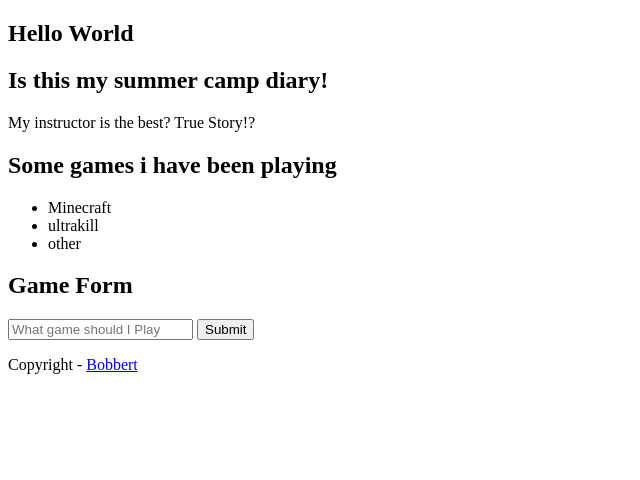
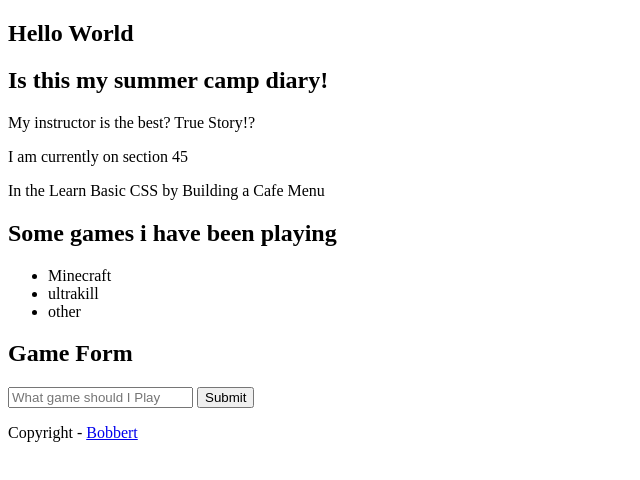
Before and after one commit to AUSernameTIN/journal, a plain HTML site: page Journal/index.html in a window 1280 px wide. Shown: the whole page, without its empty margins (0-640 px from the left). Drawn offline with Linux system fonts and the light colour scheme.

Commit message:
added a section on when section and thing i am on

```diff
--- a/Journal/index.html
+++ b/Journal/index.html
@@ -11,6 +11,10 @@
                 <h1>Hello World</h1>
                 <h2>Is this my summer camp diary!</h2>
                 <p>My instructor is the best? True Story!?</p>
+            </section>
+            <section>
+                <p>I am currently on section 45</p>
+                <p>In the Learn Basic CSS by Building a Cafe Menu</p>
             </section>
             <section>
                 <h2>Some games i have been playing</h2>
```
